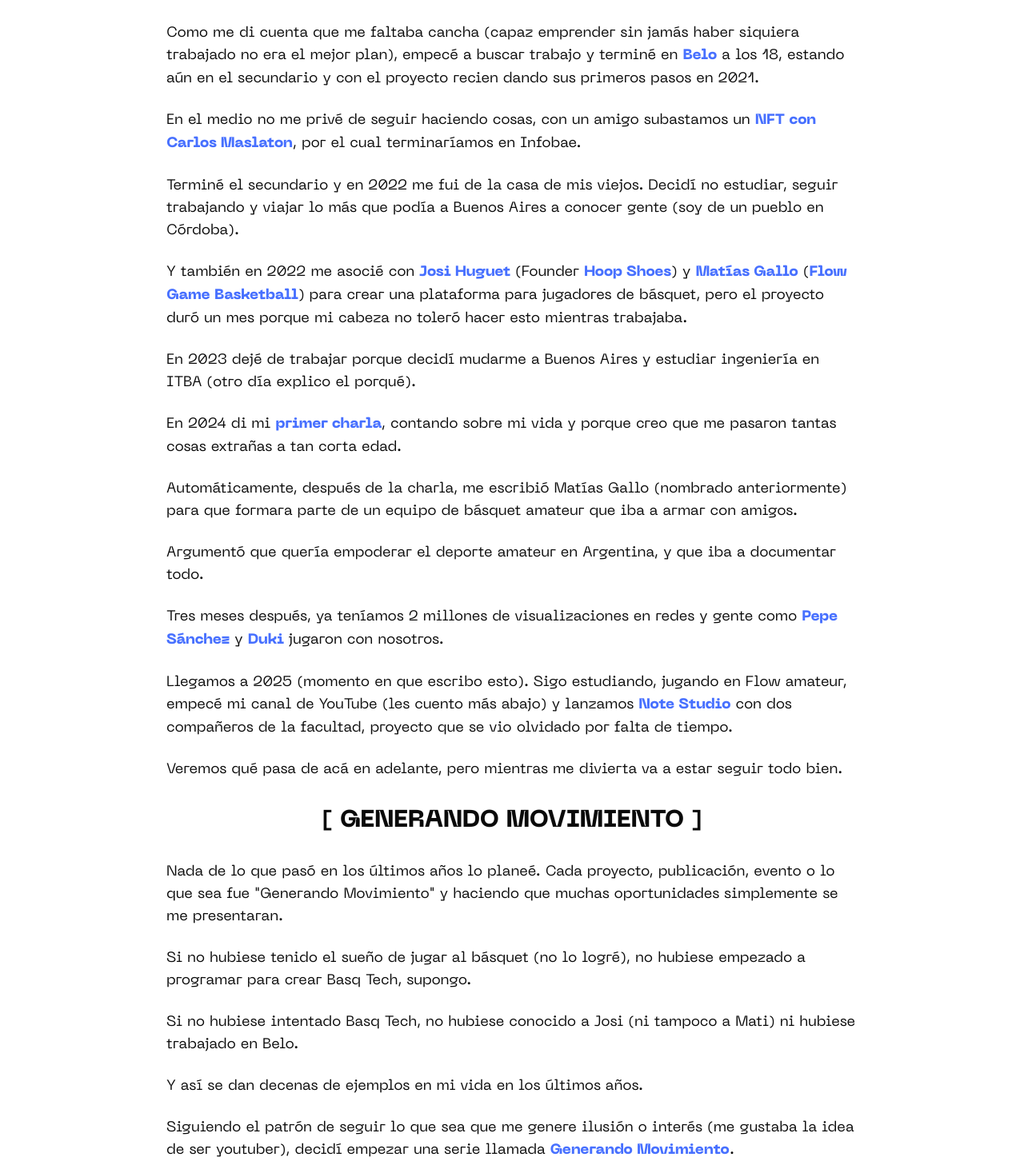
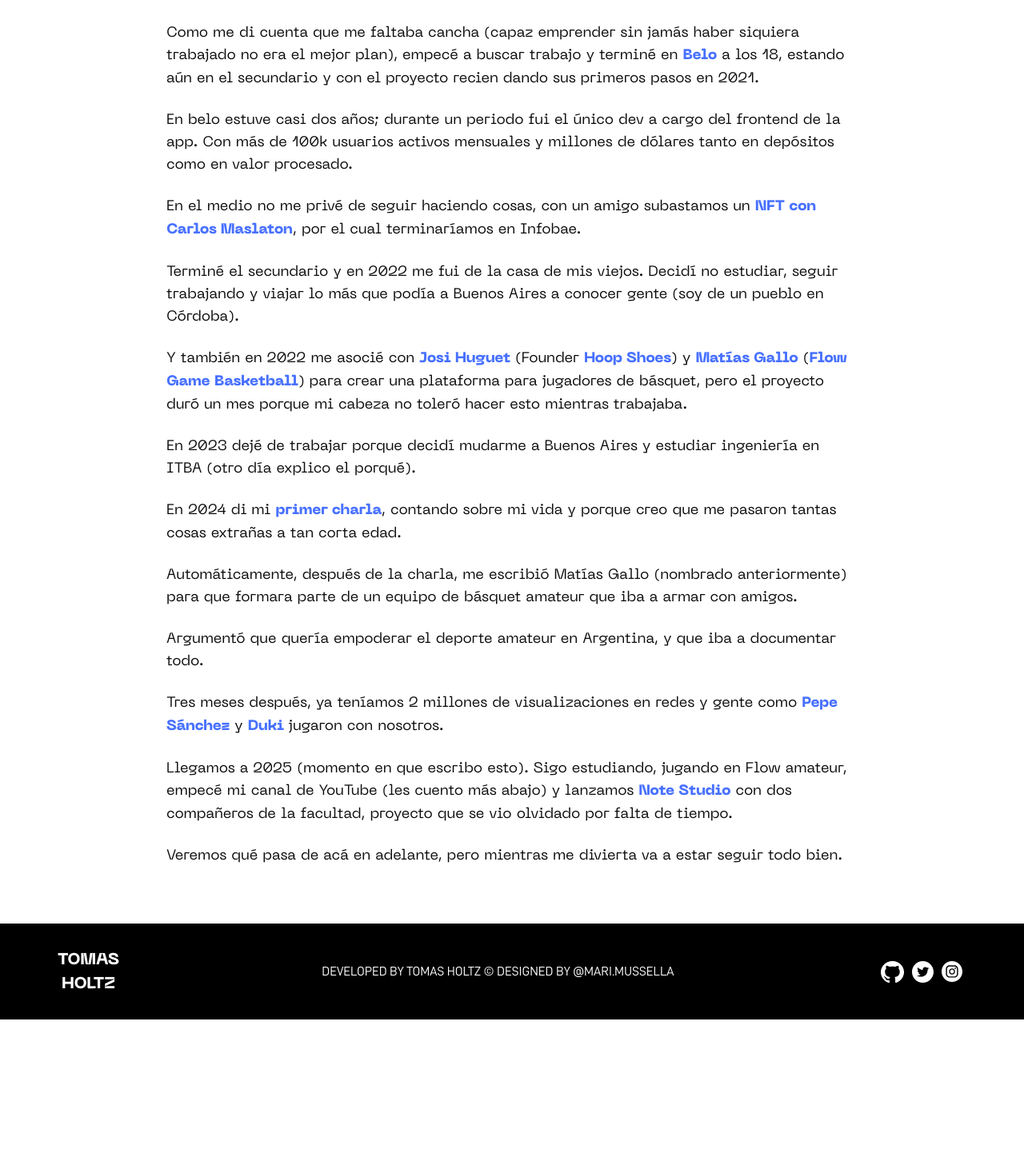
Before and after one commit to HoltzTomas/blog, a Next.js app: page /about in a window 1280 px wide. Shown: the part 843-2310 px from the top of the page at 80% size. After the commit the page ends 2118 px from the top, so only its background shows below. Built offline with nearby package versions, Linux system fonts and the light colour scheme.

Commit message:
Improvements

```diff
--- a/app/about/page.tsx
+++ b/app/about/page.tsx
@@ -36,6 +36,10 @@
 
                         <p>
                             Como me di cuenta que me faltaba cancha (capaz emprender sin jamás haber siquiera trabajado no era el mejor plan), empecé a buscar trabajo y terminé en <Link href="https://www.belo.app/es" target="_blank" rel="noopener noreferrer"><span className={`${NeueMachinaUltraBold.className} text-blue`}>Belo</span></Link> a los 18, estando aún en el secundario y con el proyecto recien dando sus primeros pasos en 2021.
+                        </p>
+
+                        <p>
+                        En belo estuve casi dos años; durante un periodo fui el único dev a cargo del frontend de la app. Con más de 100k usuarios activos mensuales y millones de dólares tanto en depósitos como en valor procesado.
                         </p>
 
                         <p>
@@ -78,7 +82,7 @@
                             Veremos qué pasa de acá en adelante, pero mientras me divierta va a estar seguir todo bien.
                         </p>
 
-                        <div className="text-center" id="generando-movimiento">
+                        {/* <div className="text-center" id="generando-movimiento">
                             <h2 className={`text-3xl font-bold text-blue-500 my-8 ${NeueMachinaUltraBold.className}`}>
                                 [ GENERANDO MOVIMIENTO ]
                             </h2>
@@ -110,7 +114,7 @@
 
                         <p>
                             Bienvenidos a mi vida :)
-                        </p>
+                        </p> */}
 
 
                     </div>
```
